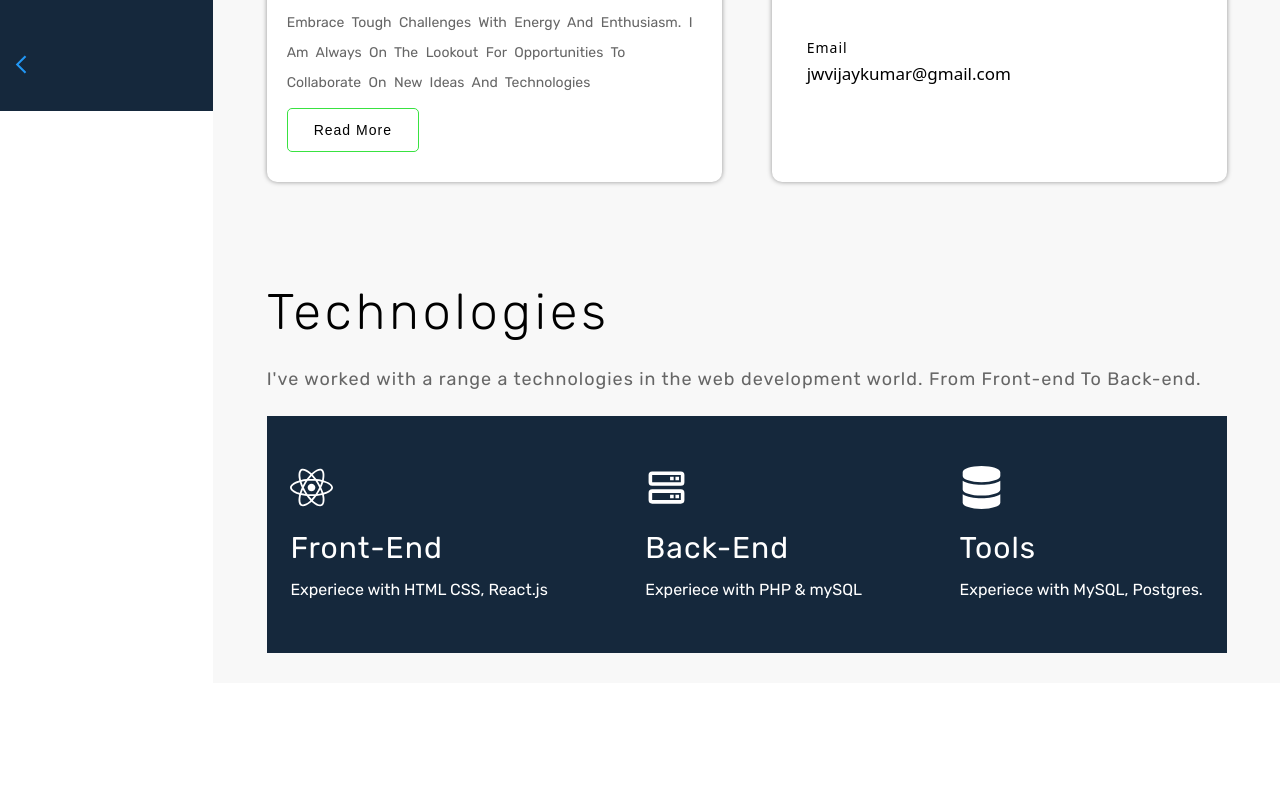
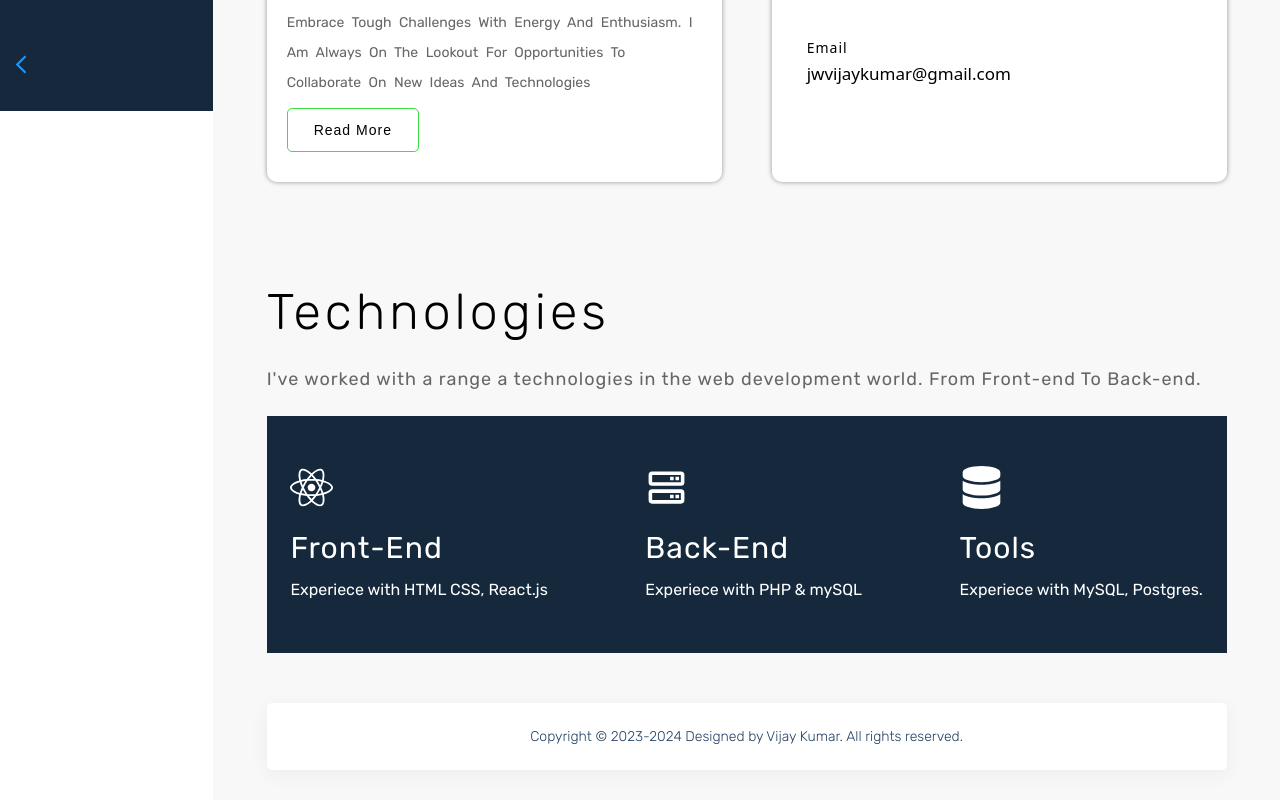
Before and after one commit to Vijaykumar308/portfolio, a React (Create React App) app: page / in a window 1280 px wide. Shown: the part 689-1489 px from the top of the page. Before the commit the page ends 1372 px from the top, so only its background shows below. Built offline with nearby package versions, Linux system fonts and the light colour scheme; the HTML template or start-up script is replaced by a standard one.

Commit message:
create footer wit its css

```diff
--- /dev/null
+++ b/src/Components/Footer/Footer.jsx
@@ -0,0 +1,13 @@
+import "./footer.css";
+
+function Footer() {
+  return (
+    <div className="footer">
+        <footer>
+            <p>Copyright © 2023-2024 Designed by Vijay Kumar. All rights reserved.</p>
+        </footer>
+    </div>
+  )
+}
+
+export default Footer;
--- /dev/null
+++ b/src/Components/Footer/footer.css
@@ -0,0 +1,17 @@
+footer{
+    min-height: 6.5rem;
+    background: #fff;
+    margin: 5rem 0 3rem;
+    box-shadow: 0 .5rem 2rem rgb(0 0 0 / 5%);
+    border-radius: 5px;
+    width: 100%;
+}
+footer p{
+    margin: 0;
+    line-height: normal;
+    text-align: center;
+    font-size: 1.4rem;
+    font-weight: 300;
+    color: #214162;
+    padding: 2.5rem 1.5rem;
+}
--- a/src/Pages/Home/Home.jsx
+++ b/src/Pages/Home/Home.jsx
@@ -4,6 +4,7 @@ import { MdVerified } from "react-icons/md";
 import {FaReact, FaServer,FaDatabase} from "react-icons/fa";
 import {BiServer} from "react-icons/bi";
 import { NavLink } from "react-router-dom";
+import Footer from "../../Components/Footer/Footer";
 
 export const Home = () => {
   return (
@@ -101,6 +102,7 @@ export const Home = () => {
             </div>
           </div>
         </div>
+        <Footer/>
       </div>
     </>
   )
```
